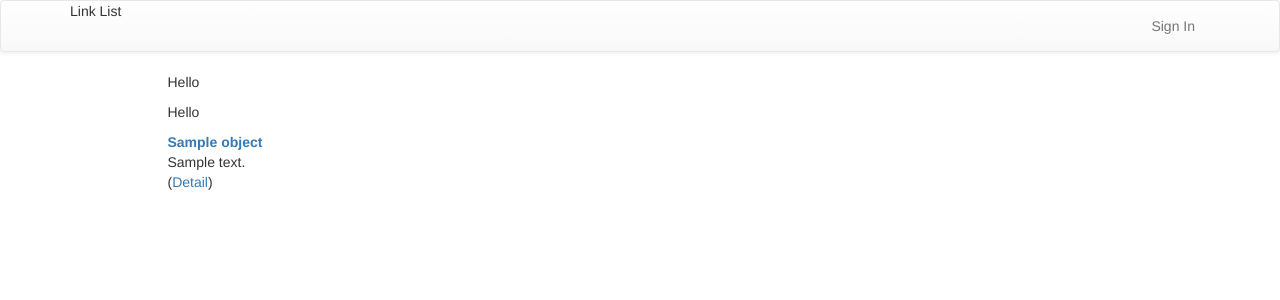
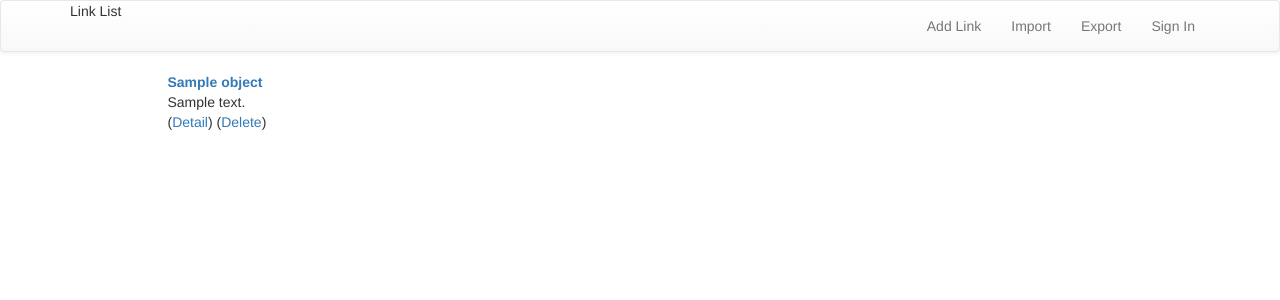
Before and after one commit to dashdrum/bulkmarks, a Django app: template links/templates/links/link_list.html in a window 1280 px wide. Shown: the top 300 px of the page. Run offline with Django 3.2, Linux system fonts and the light colour scheme; the template is opened without the code that fills it: most values are stand-ins (such as "Sample title", 1, 10 or a date in 2020); some libraries are stand-ins or nearby versions.

Commit message:
Navigation cleanup

```diff
--- a/bulk/templates/base.html
+++ b/bulk/templates/base.html
@@ -59,7 +59,7 @@
 					<!-- nav items here as <li> -->
 				{% endblock nav_items %}
 				{% if user.is_authenticated %}
-	                <li><a href="{% url 'logout' %}">{{ user.get_username|upper }} Sign Out</a></li>
+	                <li><a href="{% url 'logout' %}">{{ user.get_username|capfirst }} Sign Out</a></li>
 	            {% else %}
 	                <li><a href="{% url 'login' %}">Sign In</a></li>
 	            {% endif %}
--- a/links/forms.py
+++ b/links/forms.py
@@ -10,7 +10,7 @@ from .models import Link, Profile
 from .choices import IMPORT_TYPE_CHOICES
 
 def get_title(url):
-	soup = BeautifulSoup(urllib.request.urlopen(url))
+	soup = BeautifulSoup(urllib.request.urlopen(url),"html.parser")
 	return soup.title.string.encode('utf-8')
 
 class LinkForm(ModelForm):
--- a/links/templates/links/export.html
+++ b/links/templates/links/export.html
@@ -6,7 +6,6 @@
 {% block page_title %}Link Export{% endblock page_title %}
 
 {% block content %}
-  <p>Hello</p><p>Hello</p>
 <form action="." method="post" enctype="multipart/form-data"> {% csrf_token %}
 <div class="row">
 	<div id="importInfo" class="col-md-10 col-md-offset-1">
--- a/links/templates/links/import.html
+++ b/links/templates/links/import.html
@@ -6,7 +6,6 @@
 {% block page_title %}Link Import{% endblock page_title %}
 
 {% block content %}
-  <p>Hello</p><p>Hello</p>
 <form action="." method="post" enctype="multipart/form-data"> {% csrf_token %}
 <div class="row">
 	<div id="importInfo" class="col-md-10 col-md-offset-1">
--- a/links/templates/links/link_confirm_delete.html
+++ b/links/templates/links/link_confirm_delete.html
@@ -6,9 +6,6 @@
 {% block page_title %}Delete Confirmation{% endblock page_title %}
 
 {% block content %}
-
-<p>b</p>
-<p>b</p>
 
 <div class="row">
 	<div id="tableInformation" class="col-md-6">
--- a/links/templates/links/link_detail.html
+++ b/links/templates/links/link_detail.html
@@ -17,8 +17,6 @@
 
 {% block content %}
 
-  <p>Hello</p><p>Hello</p>
-
 <div class="row">
 	<div id="linkInformation" class="col-md-10 col-md-offset-1">
 		<p><label for="title">Title:</label> {{ object.title }}</p>
@@ -37,6 +35,7 @@
 		<a href="{% url 'linkvisit' object.id %}" target="_blank">Visit</a>
 		<a href="{% url 'linkupdate' object.id %}">Edit</a>
 		<a href="{% url 'linktest' object.id %}">Test</a>
+		<a href="{% url 'linkdelete' object.id %}">Delete</a>
 
 	</div>
 </div>
@@ -46,5 +45,6 @@
 {% endblock content %}
 
 {% block nav_items %}
+<li><a href="{% url 'userlinks' %}">{{ user.get_username|capfirst }}'s Links</a></li>
 {{ block.super }}
 {% endblock nav_items %}
--- a/links/templates/links/link_form.html
+++ b/links/templates/links/link_form.html
@@ -6,7 +6,6 @@
 {% block page_title %}Link Add/Edit{% endblock page_title %}
 
 {% block content %}
-  <p>Hello</p><p>Hello</p>
 <form action="." method="post" > {% csrf_token %}
 <div class="row">
 	<div id="linkInformation" class="col-md-10 col-md-offset-1">
--- a/links/templates/links/link_list.html
+++ b/links/templates/links/link_list.html
@@ -8,14 +8,13 @@
 {% block content %}
 <div class="row">
   <div class="col-md-10 col-md-offset-1">
-  <p>Hello</p><p>Hello</p>
   <dl>
   {% for o in object_list %}
   	<div class="link">
   		<dt><a href="{% url 'linkvisit' o.id %}" target="_blank">{{ o.title }}</a></dt>
   		{% if o.comment %}
   			<dd>{{ o.comment }}</dd>
-  		{% endif %} (<a href="{% url 'linkdetail' o.id %}">Detail</a>)
+  		{% endif %} (<a href="{% url 'linkdetail' o.id %}">Detail</a>) (<a href="{% url 'linkdelete' o.id %}">Delete</a>)
   	</div>
   {% endfor %}
   </dl>
--- a/links/templates/links/link_test_detail.html
+++ b/links/templates/links/link_test_detail.html
@@ -17,8 +17,6 @@
 
 {% block content %}
 
-  <p>Hello</p><p>Hello</p>
-
 <div class="row">
 	<div id="linkInformation" class="col-md-10 col-md-offset-1">
 		<p><label for="title">Title:</label> {{ object.title }}</p>
@@ -36,5 +34,6 @@
 {% endblock content %}
 
 {% block nav_items %}
+<li><a href="{% url 'userlinks' %}">{{ user.get_username|capfirst }}'s Links</a></li>
 {{ block.super }}
 {% endblock nav_items %}
--- a/links/templates/links_base.html
+++ b/links/templates/links_base.html
@@ -11,5 +11,8 @@
 {% block title %}Bulkmarks{% endblock title %}
 
 {% block nav_items %}
-
+{{ block.super }}
+<li><a href="{% url 'linkcreate' %}">Add Link</a></li>
+<li><a href="{% url 'import' %}">Import</a></li>
+<li><a href="{% url 'export' %}">Export</a></li>
 {% endblock nav_items %}
--- a/marketing/templates/marketing/signup_form.html
+++ b/marketing/templates/marketing/signup_form.html
@@ -6,7 +6,6 @@
 {% block page_title %}Signup{% endblock page_title %}
 
 {% block content %}
-  <p>Hello</p><p>Hello</p>
 <form action="." method="post" > {% csrf_token %}
 <div class="row">
 	<div id="signupInfo" class="col-md-10 col-md-offset-1">
```
